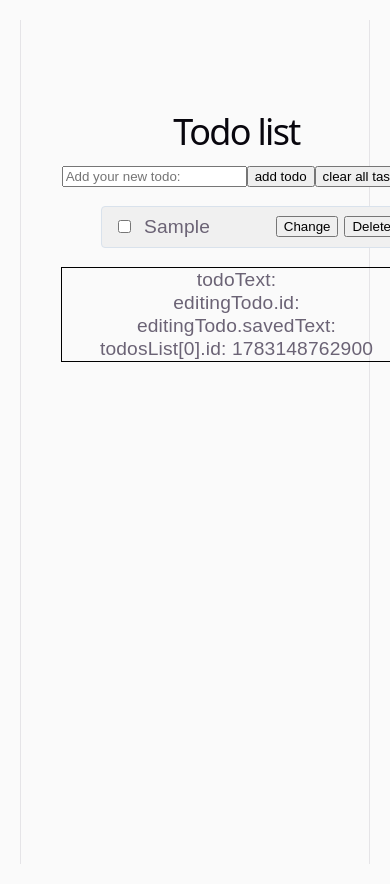
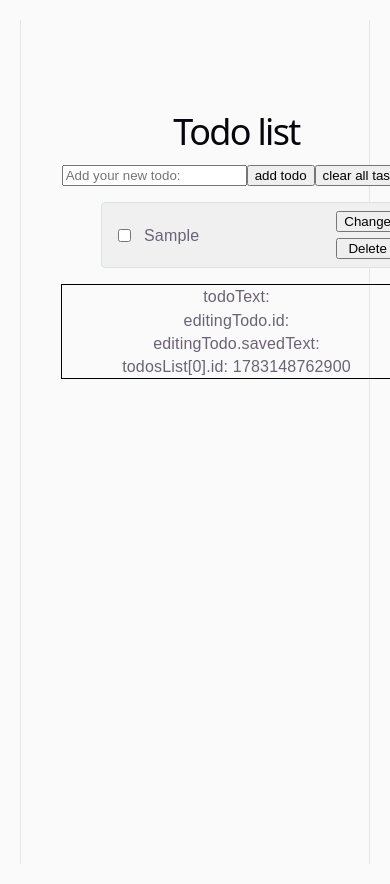
Before and after one commit to PavelKor25/react-todo-list, a React (Vite) app: page / in a window 390 px wide. Both pictures are taken after typing "Sample" into the empty fields and a click on the button "add todo". Shown: the top 884 px of the page. Built offline with nearby package versions, Linux system fonts and the light colour scheme.

Commit message:
style: refactor edit buttons into a dedicated container for improved layout

```diff
--- a/src/App.css
+++ b/src/App.css
@@ -24,8 +24,37 @@ body {
   border: 1px solid #d9e2ec;
 }
 
+.todo-item-container form {
+  display: flex;
+  justify-content: space-between;
+  width: 100%;
+  gap: 10px;
+  align-items: center;
+}
+
 .todo-item-container p {
   text-align: left;
   flex-grow: 1;
   margin: 0;
 }
+
+.edit-buttons {
+  display: flex;
+  flex-direction: row;
+  align-items: center;
+  flex-wrap: nowrap;
+  gap: 6px;
+}
+
+@media (max-width: 450px) {
+  .app-container {
+    font-size: 1rem;
+  }
+
+  .edit-buttons {
+    flex-direction: column;
+    flex-wrap: wrap;
+    justify-content: flex-end;
+    align-items: stretch;
+  }
+}
--- a/src/App.jsx
+++ b/src/App.jsx
@@ -179,12 +179,15 @@ function App() {
                   onInput={(e) => setEditingTodo(e.target.value)}
                   placeholder="Edit todo"
                 />
+                <div className="edit-buttons">
                   <button type="submit">
                     Save
                   </button>
                   <button onClick={handleCancelEdit}>
                     Cancel
                   </button>
+                </div>
+
               </form>
             ) : (
               /* Standard todo code part with edit and delete buttons */
@@ -197,7 +200,7 @@ function App() {
                 <p style={{ textDecoration: todo.isCompleted ? "line-through" : "none" }}>
                   {todo.savedText}
                 </p>
-                <div style={{ display: "flex", gap: "6px" }}>
+                <div className="edit-buttons">
                   <button name={todo.id} onClick={handleEdit}>
                     Change
                   </button>
```
Lines whose indentation alone changed are shown as unchanged.
